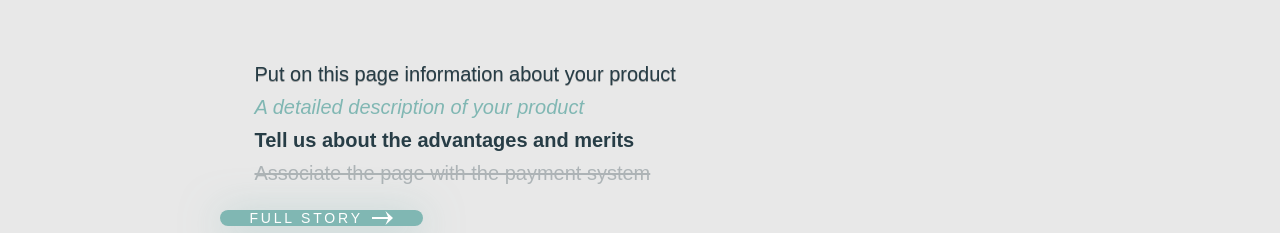
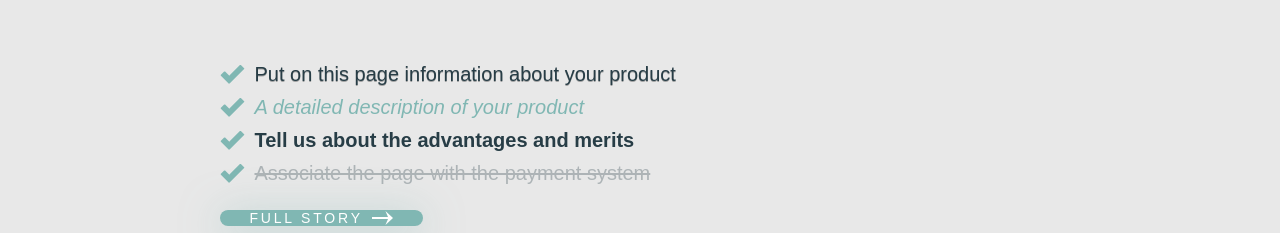
Before and after one commit to zhchok/training-maket-01, a plain HTML site: page index.html in a window 1280 px wide. Shown: the part 1314-1547 px from the top of the page. Drawn offline with Linux system fonts and the light colour scheme.

Commit message:
Финальная версия 2, добавил картинку в список

```diff
--- a/css/style.css
+++ b/css/style.css
@@ -124,7 +124,7 @@ body {
 .check-list li {
   font-family: Arial, 'Helvetica Neue', Helvetica, sans-serif;
   font-size: 20px;
-  background: url(/css5/img/icon/check.png) left no-repeat;
+  background: url(../img/icon/check.png) left no-repeat;
   margin-bottom: 13px;
   padding: 0 0 0 35px;
 }
```
